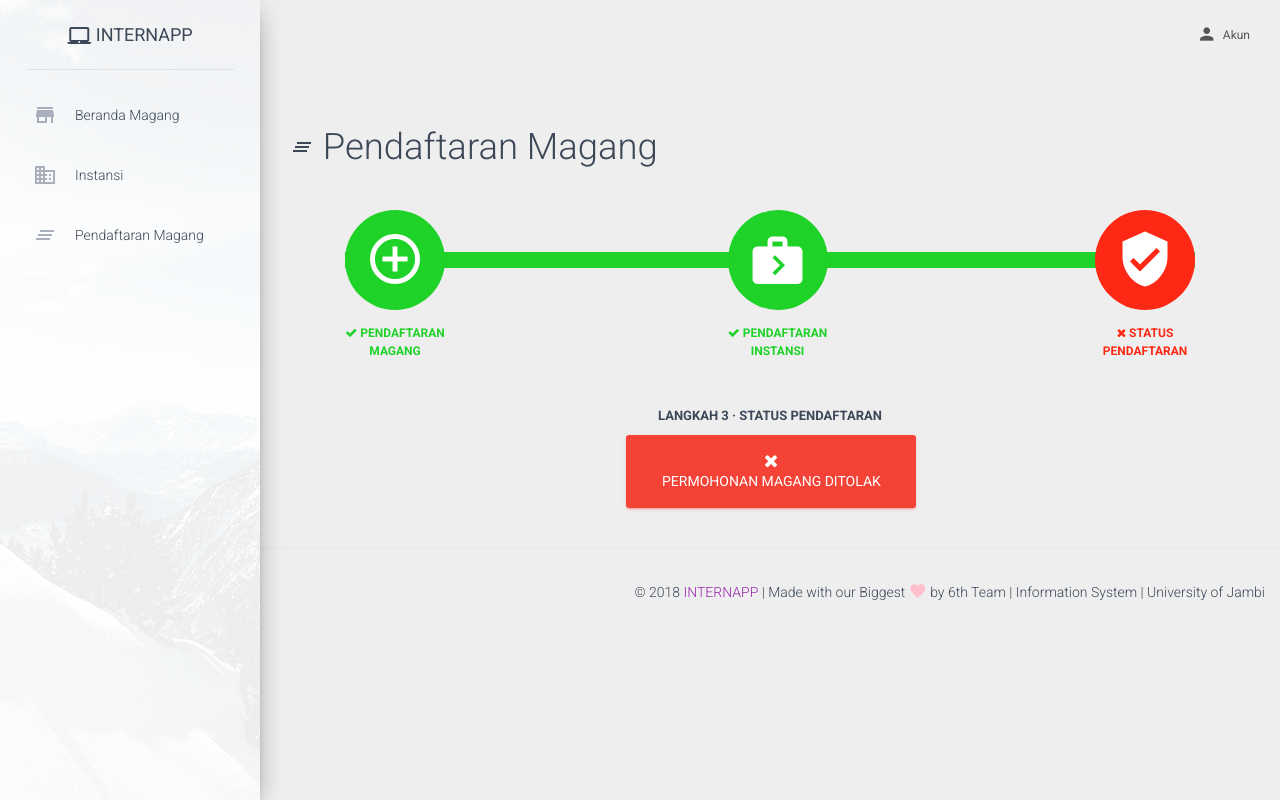
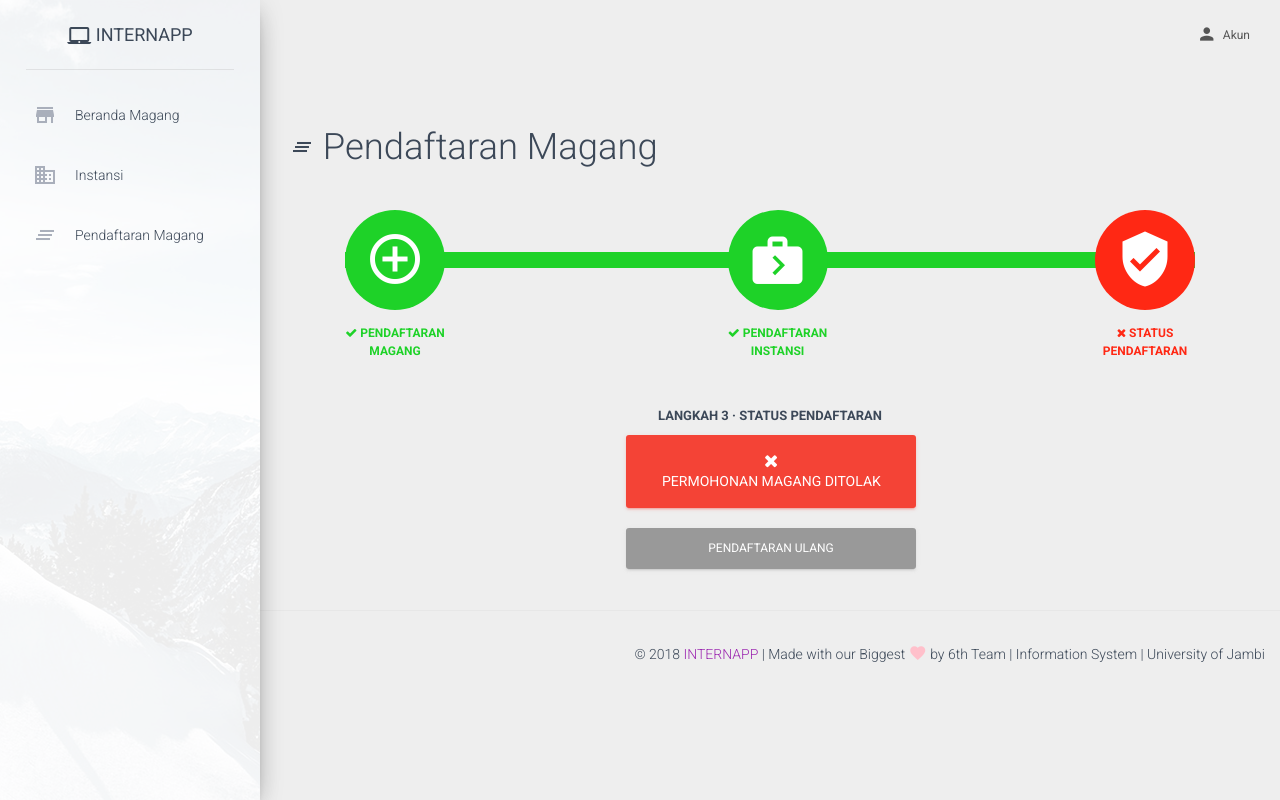
Before and after one commit to AlfianChandra/mg, a PHP site: page /upload.php in a window 1280 px wide. Run offline with PHP 8.4, Linux system fonts and the light colour scheme; the visitor is signed in with stand-in values (Sample User, id 1); data comes from the database, SQL or seed files in the repository.

Commit message:
Button kampret ketinggalan :v

```diff
--- a/mhs/upload.php
+++ b/mhs/upload.php
@@ -797,6 +797,11 @@ $a = 4;
                     <span class="fa fa-close"></span> <br>Permohonan Magang Ditolak
                   </button>
                 </div>
+                <div class="col-md-4 col-md-offset-4">
+                  <a href="upload.php" class='btn btn-default btn-act' style='width:100%;'>
+                    Pendaftaran Ulang
+                  </a>
+                </div>
                   <?php endif ?>
 
               </div>
```
